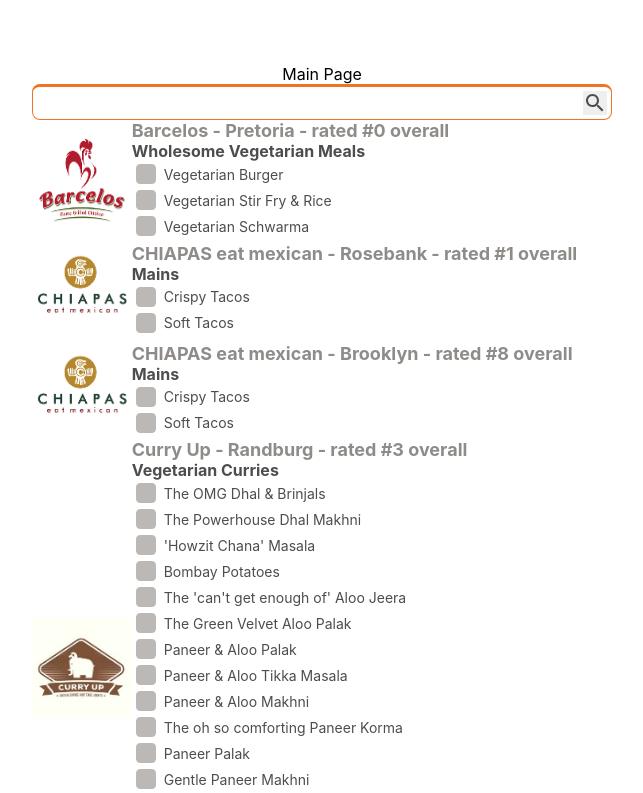
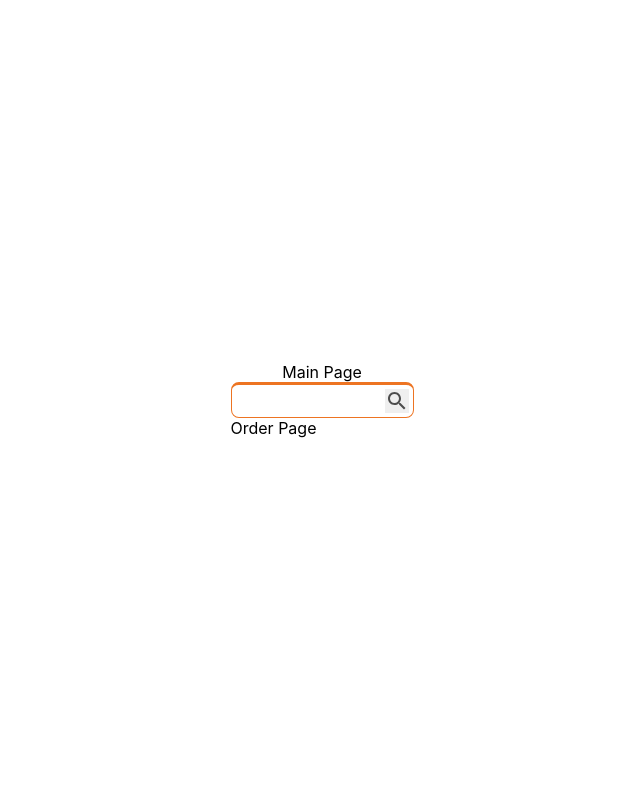
Before and after one commit to koriolis23/taco-challenge, a Next.js app: page / in a window 1280 px wide. Shown: the top 793 px of the page, without its empty margins (318-961 px from the left). Built offline with nearby package versions, Linux system fonts and the light colour scheme.

Commit message:
Revert "Added new components"
This reverts commit 4252c36122218fd0d072e136b9d120e59fc5fe35.

```diff
--- a/components/MenuItem/MenuItem.js
+++ /dev/null
@@ -1,15 +0,0 @@
-import styles from './MenuItem.module.scss'
-
-const MenuItem = ({ item }) => {
-    return (
-        <div className={styles.menuItem}>
-            <input
-                type='checkbox'
-                id={item.Id}
-            />
-            <label htmlFor={item.Id}>{item.Name}</label>
-        </div>
-    )
-}
-
-export default MenuItem
--- a/components/MenuItem/MenuItem.module.scss
+++ /dev/null
@@ -1,31 +0,0 @@
-.menuItem {
-    display: flex;
-    align-items: center;
-    input:not(:checked) {
-        background-color: #bcb8b5 !important;
-    }
-    input[type='checkbox'],
-    input:checked, input[type='checkbox'] + label::before,
-    input[type='checkbox']:checked + label::before {
-        height: 20px;
-        width: 20px;
-        border-radius: 4px;
-    }
-    input[type='checkbox'] {
-        -webkit-appearance: none;
-        -moz-appearance: none;
-        outline: none;
-        border: 1px solid #bcb8b5;
-        background-color: #bcb8b5;
-        cursor: pointer;
-    }
-    input:checked, input[type='checkbox'] + label::before, input[type='checkbox']:checked + label::before {
-        background-color: #ed7422 !important;
-        border: 1px solid #ed7422;
-        background: url('https://api.iconify.design/mdi:check.svg?color=%23ffffff') no-repeat center center / contain;
-    }
-    label {
-        font-size: 14px;
-        padding: 0 5px;
-    }
-}
--- a/components/RestaurauntItem/RestaurauntItem.js
+++ /dev/null
@@ -1,45 +0,0 @@
-import styles from './RestaurauntItem.module.scss'
-import Image from 'next/image'
-import MenuItem from '../MenuItem/MenuItem'
-
-const RestaurauntItem = ({ restaurant = {} }) => {
-    return (
-        <>
-            {Object.entries(restaurant).length &&
-                <div className={styles.restaurantItem}>
-                    {restaurant?.LogoPath &&
-                        <Image
-                            src={restaurant.LogoPath}
-                            alt={`${restaurant?.Name}`}
-                            width={100}
-                            height={100}
-                        />
-                    }
-                    <div className={styles.infoBlock}>
-                        <span className={styles.restaurantInfo}>
-                            {`${restaurant.Name} - ${restaurant.Suburb} - rated #${restaurant.Rank} overall`}
-                        </span>
-                        <div className={styles.categorieItems}>
-                            {restaurant.Categories.map((category, index) => {
-                                return (
-                                    <div className={styles.menuItemsList} key={index}>
-                                        <span className={styles.categoryName}>{category.Name}</span>
-                                        {category.MenuItems.map(item => {
-                                            return (
-                                                <MenuItem item={item} key={item.Id}/>
-                                            )
-                                        })}
-                                    </div>
-                                )
-                            })
-
-                            }
-                        </div>
-                    </div>
-                </div>
-            }
-        </>
-    )
-}
-
-export default RestaurauntItem
--- a/components/RestaurauntItem/RestaurauntItem.module.scss
+++ /dev/null
@@ -1,21 +0,0 @@
-.restaurantItem {
-    position: relative;
-    display: flex;
-    align-items: center;
-    color: #4d4d4d;
-    .infoBlock {
-        .restaurantInfo {
-            font-weight: bold;
-            font-size: 18px;
-            color: #8e8b88;
-        }
-        .categorieItems {
-            .menuItemsList {
-                .categoryName {
-                    font-size: 16px;
-                    font-weight: bold;
-                }
-            }
-        }
-    }
-}
--- a/containers/OrderPage/OrderPage.js
+++ b/containers/OrderPage/OrderPage.js
@@ -1,7 +1,5 @@
 import { useState } from 'react'
 import SearchField from '../../components/SearchField/SearchField'
-import RestaurauntItem from '../../components/RestaurauntItem/RestaurauntItem'
-import styles from './OrderPage.module.scss'
 
 const OrderPage = ({ restaurants }) => {
     const [searchTerm, setSearchTerm] = useState('')
@@ -22,11 +20,7 @@
                 handleChange={setSearchTerm}
                 onSubmit={handleSearchRestaurants}
             />
-            <div className={styles.restaurantsList}>
-                {restaurants.map(restaurant =>
-                    <RestaurauntItem restaurant={restaurant} key={restaurant.Id} />
-                )}
-            </div>
+            Order Page
         </div>
     )
 }
```
Also changed, not shown: containers/OrderPage/OrderPage.module.scss (deleted).
